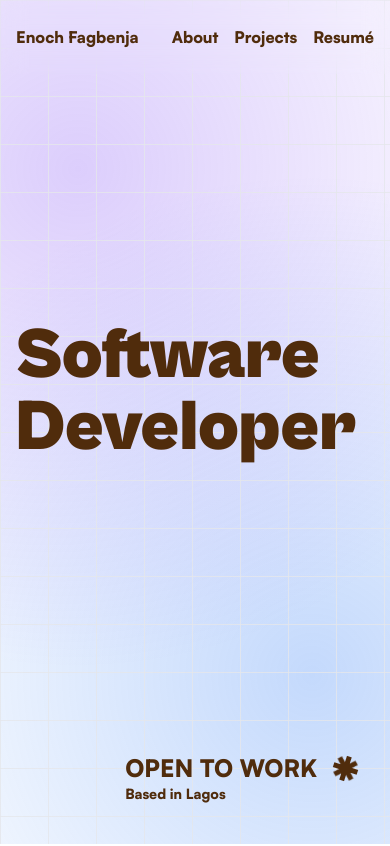
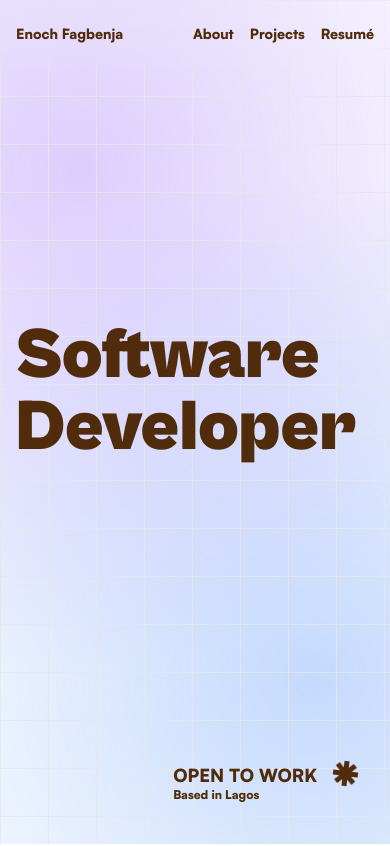
Before and after one commit to fagbenjaenoch/portfolio-v1, a React (Vite) app: page / in a window 390 px wide. Shown: the top 846 px of the page. Built offline with nearby package versions, Linux system fonts and the light colour scheme.

Commit message:
improve mobile responsiveness of all the pages

```diff
--- a/src/App.tsx
+++ b/src/App.tsx
@@ -6,18 +6,20 @@ export default function App() {
 	return (
 		<Layout>
 			<div className="absolute z-1 h-[100dvh] w-[100%]">
-				<section className="px-4 lg:max-w-5xl lg:mx-auto h-[100dvh] pt-[20rem]">
+				<section className="px-4 lg:max-w-5xl lg:mx-auto h-[100dvh] pt-[20rem] lg:pt-[15rem]">
 					<h1 className="text-7xl font-bold lg:text-9xl">Software Developer</h1>
-					<div className="flex flex-col absolute bottom-10 right-8 lg:bottom-[5rem] lg:right-[8rem]">
-						<p className="text-2xl uppercase flex items-center gap-4">
-							Open to work
-							<Cog
-								className="will-change-transform animate-slow-spin"
-								width={25}
-								height={25}
-							/>
-						</p>
-						<span className="text-sm">Based in Lagos</span>
+					<div className="flex gap-4 absolute bottom-10 right-8 lg:bottom-[5rem] lg:right-[8rem]">
+						<div className="space-y-[-5px] lg:space-y-0">
+							<h3 className="text-lg lg:text-2xl uppercase">Open to work</h3>
+							<span className="text-xs lg:text-sm inline-block">
+								Based in Lagos
+							</span>
+						</div>
+						<Cog
+							className="will-change-transform animate-slow-spin"
+							width={25}
+							height={25}
+						/>
 					</div>
 				</section>
 				<section className="px-4 py-[10rem] lg:max-w-5xl lg:mx-auto space-y-4">
@@ -104,7 +106,7 @@ export default function App() {
 						Looking for a new hire?
 					</h2>
 					<a
-						className="block mx-auto bg-secondary text-bg w-fit px-4 py-4 rounded-xl shadow-[0px_0px_0px_1px_rgba(0,0,0,0.06),0px_1px_1px_-0.5px_rgba(0,0,0,0.06),0px_3px_3px_-1.5px_rgba(0,0,0,0.06),_0px_6px_6px_-3px_rgba(0,0,0,0.06),0px_12px_12px_-6px_rgba(0,0,0,0.06),0px_24px_24px_-12px_rgba(0,0,0,0.06)]"
+						className="block mx-auto bg-secondary text-bg w-fit p-3 lg:p-4 rounded-xl shadow-[0px_0px_0px_1px_rgba(0,0,0,0.06),0px_1px_1px_-0.5px_rgba(0,0,0,0.06),0px_3px_3px_-1.5px_rgba(0,0,0,0.06),_0px_6px_6px_-3px_rgba(0,0,0,0.06),0px_12px_12px_-6px_rgba(0,0,0,0.06),0px_24px_24px_-12px_rgba(0,0,0,0.06)]"
 						href="mailto:fagbenjaenoch73@gmail.com?subject=Interested%20to%20work%20with%20you."
 					>
 						Hit me up!
--- a/src/components/Layout.tsx
+++ b/src/components/Layout.tsx
@@ -8,7 +8,9 @@ export default function Layout({
 	return (
 		<div {...props}>
 			<Navbar />
-			<div className="absolute z-1 h-[100dvh] w-[100%]">{children}</div>
+			<div className="absolute z-1 h-[100dvh] w-[100%] text-sm lg:text-base">
+				{children}
+			</div>
 			<Background />
 		</div>
 	);
--- a/src/components/Navbar.tsx
+++ b/src/components/Navbar.tsx
@@ -23,7 +23,7 @@ const navlinks: navlink[] = [
 export default function Navbar() {
 	return (
 		<section className="backdrop-blur-md fixed top-0 w-[100%] z-10">
-			<div className="px-4 py-6 lg:max-w-5xl lg:mx-auto flex items-center justify-between">
+			<div className="px-4 py-6 lg:max-w-5xl lg:mx-auto flex items-center justify-between text-sm">
 				<Link to={"/"}>Enoch Fagbenja</Link>
 				<div className="flex gap-4">
 					{navlinks.map(({ title, href }) => (
--- a/src/components/pages/About.tsx
+++ b/src/components/pages/About.tsx
@@ -7,8 +7,10 @@ export default function About() {
 	return (
 		<Layout>
 			<section className="px-4 lg:max-w-5xl lg:mx-auto pt-[10rem]">
-				<span className="inline-block text-secondary-muted ml-4">A bit</span>
-				<h1 className="text-7xl font-bold lg:text-7xl mt-[-5px]">About me</h1>
+				<span className="inline-block text-secondary-muted ml-3 lg:ml-4">
+					A bit
+				</span>
+				<h1 className="text-5xl font-bold lg:text-7xl mt-[-5px]">About me</h1>
 			</section>
 			<section className="px-4 lg:max-w-5xl lg:mx-auto mt-8 relative">
 				<div className="space-y-2 min-h-5/6">
--- a/src/components/pages/Projects.tsx
+++ b/src/components/pages/Projects.tsx
@@ -6,7 +6,7 @@ export default function Projects() {
 	return (
 		<Layout>
 			<section className="px-4 lg:max-w-5xl lg:mx-auto pt-[10rem]">
-				<h1 className="text-7xl font-bold lg:text-7xl">
+				<h1 className="text-5xl font-bold lg:text-7xl">
 					Projects I've worked on
 				</h1>
 			</section>
```
